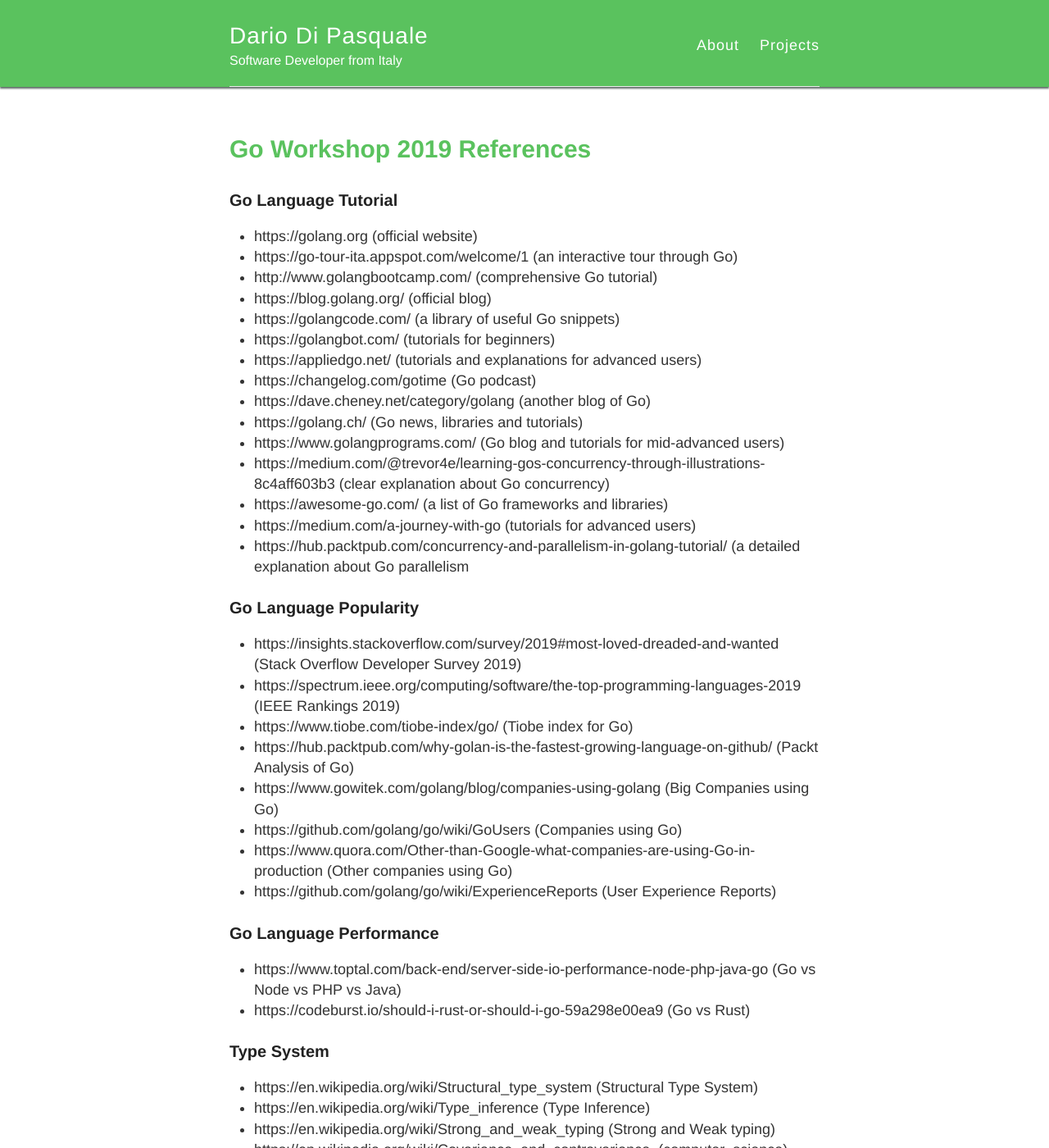
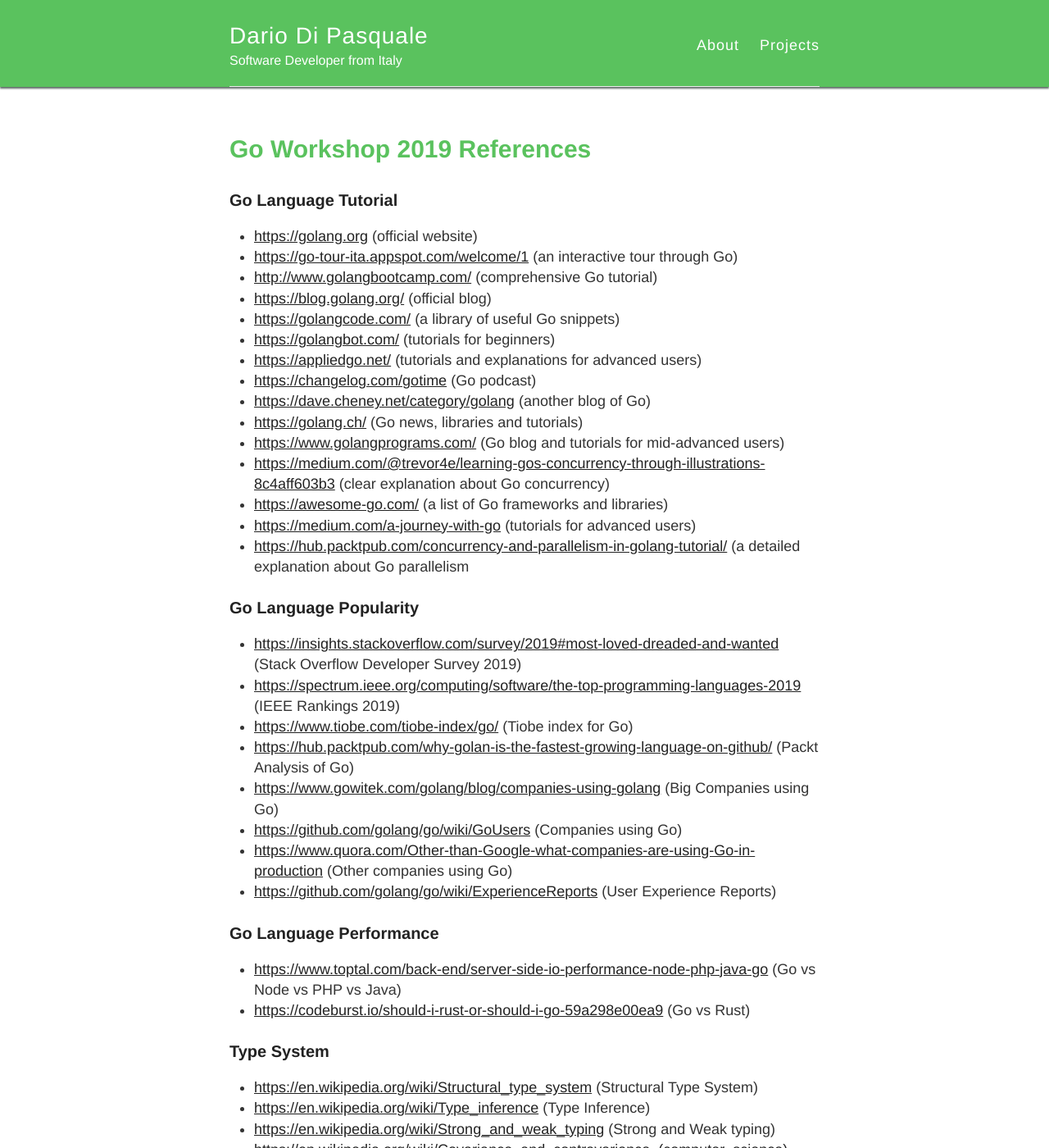
Before and after one commit to dariodip/dariodip.github.io, a Jekyll site: the page built from gows/goref2019.md, in a window 1280 px wide and 1400 px high. Shown: the whole window at 82% size. Built offline with Jekyll 4.4.1, drawn with Linux system fonts in a browser that asks for light colours; nearby versions of some CDN libraries; some of the changed lines change nothing that is shown; some of the changed text lies outside the part shown.

Commit message:
Update goref2019.md

```diff
--- a/gows/goref2019.md
+++ b/gows/goref2019.md
@@ -1,60 +1,62 @@
 ---
 layout: page
 title: Go Workshop 2019 References
+categories: [go, references]
+tags: [go, golang, workshop, references]
 ---
 
 ### Go Language Tutorial
 
-* https://golang.org    (official website)
-* https://go-tour-ita.appspot.com/welcome/1   (an interactive tour through Go)
-* http://www.golangbootcamp.com/    (comprehensive Go tutorial)
-* https://blog.golang.org/  (official blog)
-* https://golangcode.com/   (a library of useful Go snippets)
-* https://golangbot.com/    (tutorials for beginners)
-* https://appliedgo.net/    (tutorials and explanations for advanced users)
-* https://changelog.com/gotime  (Go podcast)
-* https://dave.cheney.net/category/golang   (another blog of Go)
-* https://golang.ch/    (Go news, libraries and tutorials)
-* https://www.golangprograms.com/   (Go blog and tutorials for mid-advanced users)
-* https://medium.com/@trevor4e/learning-gos-concurrency-through-illustrations-8c4aff603b3   (clear explanation about Go concurrency)
-* https://awesome-go.com/   (a list of Go frameworks and libraries)
-* https://medium.com/a-journey-with-go  (tutorials for advanced users)
-* https://hub.packtpub.com/concurrency-and-parallelism-in-golang-tutorial/ (a detailed explanation about Go parallelism
+* <https://golang.org>    (official website)
+* <https://go-tour-ita.appspot.com/welcome/1>   (an interactive tour through Go)
+* <http://www.golangbootcamp.com/>    (comprehensive Go tutorial)
+* <https://blog.golang.org/>  (official blog)
+* <https://golangcode.com/>   (a library of useful Go snippets)
+* <https://golangbot.com/>    (tutorials for beginners)
+* <https://appliedgo.net/>    (tutorials and explanations for advanced users)
+* <https://changelog.com/gotime>  (Go podcast)
+* <https://dave.cheney.net/category/golang>   (another blog of Go)
+* <https://golang.ch/>    (Go news, libraries and tutorials)
+* <https://www.golangprograms.com/>   (Go blog and tutorials for mid-advanced users)
+* <https://medium.com/@trevor4e/learning-gos-concurrency-through-illustrations-8c4aff603b3>   (clear explanation about Go concurrency)
+* <https://awesome-go.com/>   (a list of Go frameworks and libraries)
+* <https://medium.com/a-journey-with-go>  (tutorials for advanced users)
+* <https://hub.packtpub.com/concurrency-and-parallelism-in-golang-tutorial/> (a detailed explanation about Go parallelism
 
 ### Go Language Popularity
 
-* https://insights.stackoverflow.com/survey/2019#most-loved-dreaded-and-wanted  (Stack Overflow Developer Survey 2019)
-* https://spectrum.ieee.org/computing/software/the-top-programming-languages-2019 (IEEE Rankings 2019)
-* https://www.tiobe.com/tiobe-index/go/ (Tiobe index for Go)
-* https://hub.packtpub.com/why-golan-is-the-fastest-growing-language-on-github/ (Packt Analysis of Go)
-* https://www.gowitek.com/golang/blog/companies-using-golang  (Big Companies using Go)
-* https://github.com/golang/go/wiki/GoUsers (Companies using Go)
-* https://www.quora.com/Other-than-Google-what-companies-are-using-Go-in-production (Other companies using Go)
-* https://github.com/golang/go/wiki/ExperienceReports (User Experience Reports)
+* <https://insights.stackoverflow.com/survey/2019#most-loved-dreaded-and-wanted>  (Stack Overflow Developer Survey 2019)
+* <https://spectrum.ieee.org/computing/software/the-top-programming-languages-2019> (IEEE Rankings 2019)
+* <https://www.tiobe.com/tiobe-index/go/> (Tiobe index for Go)
+* <https://hub.packtpub.com/why-golan-is-the-fastest-growing-language-on-github/> (Packt Analysis of Go)
+* <https://www.gowitek.com/golang/blog/companies-using-golang>  (Big Companies using Go)
+* <https://github.com/golang/go/wiki/GoUsers> (Companies using Go)
+* <https://www.quora.com/Other-than-Google-what-companies-are-using-Go-in-production> (Other companies using Go)
+* <https://github.com/golang/go/wiki/ExperienceReports> (User Experience Reports)
 
 ### Go Language Performance
 
-* https://www.toptal.com/back-end/server-side-io-performance-node-php-java-go (Go vs Node vs PHP vs Java)
-* https://codeburst.io/should-i-rust-or-should-i-go-59a298e00ea9  (Go vs Rust)
+* <https://www.toptal.com/back-end/server-side-io-performance-node-php-java-go> (Go vs Node vs PHP vs Java)
+* <https://codeburst.io/should-i-rust-or-should-i-go-59a298e00ea9>  (Go vs Rust)
 
 ### Type System
 
-* https://en.wikipedia.org/wiki/Structural_type_system  (Structural Type System)
-* https://en.wikipedia.org/wiki/Type_inference  (Type Inference)
-* https://en.wikipedia.org/wiki/Strong_and_weak_typing  (Strong and Weak typing)
-* https://en.wikipedia.org/wiki/Covariance_and_contravariance_(computer_science)  (Type Variance)
-* https://en.wikipedia.org/wiki/Type_system#STATIC  (Type System)
+* <https://en.wikipedia.org/wiki/Structural_type_system>  (Structural Type System)
+* <https://en.wikipedia.org/wiki/Type_inference>  (Type Inference)
+* <https://en.wikipedia.org/wiki/Strong_and_weak_typing>  (Strong and Weak typing)
+* <https://en.wikipedia.org/wiki/Covariance_and_contravariance_(computer_science)>  (Type Variance)
+* <https://en.wikipedia.org/wiki/Type_system#STATIC>  (Type System)
 
 #### Go Type System
-  * https://rakyll.org/typesystem/  (Go type system)
-  * https://bluxte.net/musings/2018/04/10/go-good-bad-ugly/ (Go type system pros vs cons)
-  * https://mycodesmells.com/post/accept-interfaces-return-struct-in-go (AIRS motivation)
-  * http://www.club.cc.cmu.edu/~cmccabe/blog_golang_type_system.html  (Go type system detailed)
-  * http://asserttrue.blogspot.com/2009/02/inheritance-as-antipattern.html  (Inheritance as Antipattern)
-  * https://www.javaworld.com/article/2073649/why-extends-is-evil.html#talkback (Inheritance as Antipattern for Java Developers)
+  * <https://rakyll.org/typesystem/>  (Go type system)
+  * <https://bluxte.net/musings/2018/04/10/go-good-bad-ugly/> (Go type system pros vs cons)
+  * <https://mycodesmells.com/post/accept-interfaces-return-struct-in-go> (AIRS motivation)
+  * <http://www.club.cc.cmu.edu/~cmccabe/blog_golang_type_system.html>  (Go type system detailed)
+  * <http://asserttrue.blogspot.com/2009/02/inheritance-as-antipattern.html>  (Inheritance as Antipattern)
+  * <https://www.javaworld.com/article/2073649/why-extends-is-evil.html#talkback> (Inheritance as Antipattern for Java Developers)
 
-## Go Language Error Handling
+### Go Language Error Handling
 
-* https://blog.golang.org/error-handling-and-go (Error Handling and Go)
-* https://medium.com/rungo/error-handling-in-go-f0125de052f0  (Error Handling in Go)
-* https://8thlight.com/blog/kyle-krull/2018/08/13/exploring-error-handling-patterns-in-go.html  (Error Handling Patters in Go)
+* <https://blog.golang.org/error-handling-and-go> (Error Handling and Go)
+* <https://medium.com/rungo/error-handling-in-go-f0125de052f0>  (Error Handling in Go)
+* <https://8thlight.com/blog/kyle-krull/2018/08/13/exploring-error-handling-patterns-in-go.html>  (Error Handling Patters in Go)
```
